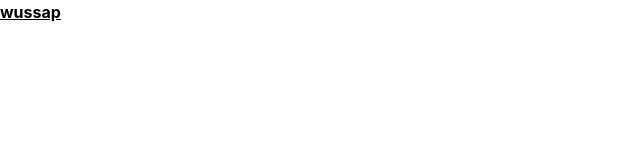
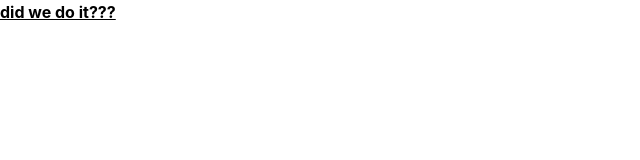
Before and after one commit to Ogrenap/miguelpanergo.io, a website: page index.html in a window 1280 px wide. Shown: the full height of the page, 0-640 px from the left. Drawn offline with Linux system fonts and the light colour scheme; a web font is replaced by a local one.

Commit message:
pause we might not have

```diff
--- a/index.html
+++ b/index.html
@@ -15,6 +15,6 @@
 
     </head>
     <body>
-        <h1 class="text-3-1 font-bold underline"> wussap </h1>
+        <h1 class="text-3-1 font-bold underline"> did we do it??? </h1>
     </body>
 </html>
```
